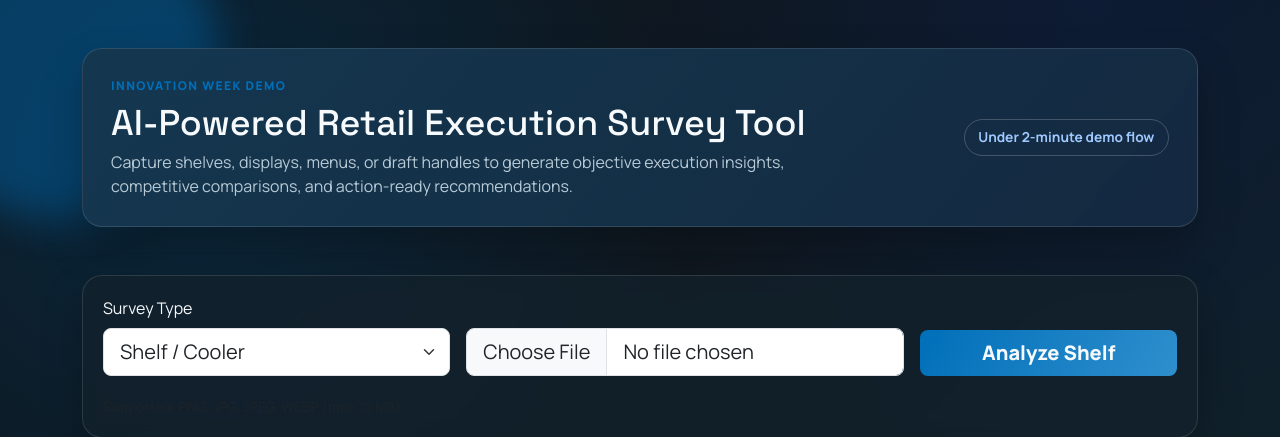
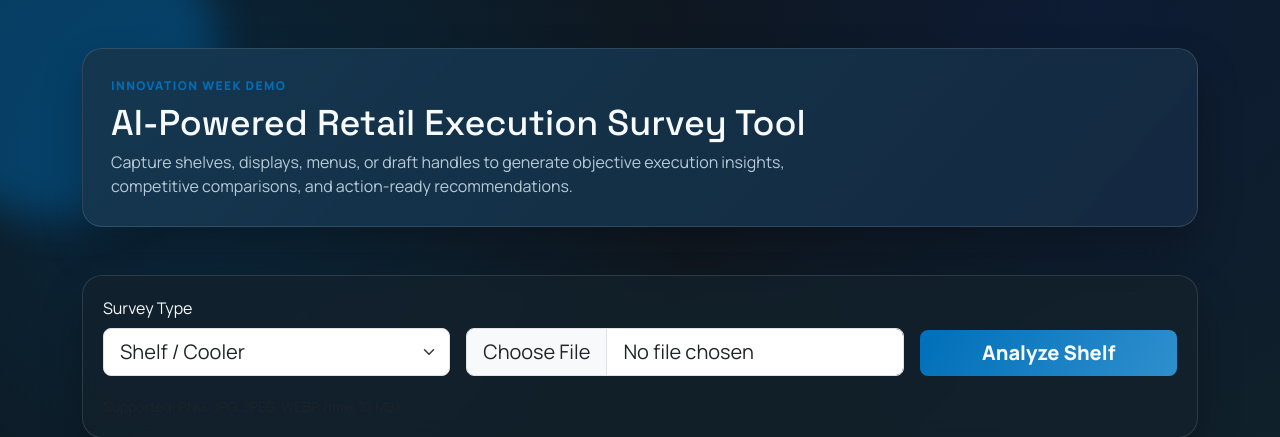
Before and after one commit to brianacowles/innovation-week-fy27q1, a Flask app: page / in a window 1280 px wide. Shown: the top 437 px of the page. Run offline with Flask 3, Linux system fonts and the light colour scheme.

Commit message:
Removed 2 minutes demo flow

```diff
--- a/templates/index.html
+++ b/templates/index.html
@@ -33,9 +33,6 @@
               Capture shelves, displays, menus, or draft handles to generate objective execution
               insights, competitive comparisons, and action-ready recommendations.
             </p>
-          </div>
-          <div class="hero-badge align-self-start align-self-md-center">
-            Under 2-minute demo flow
           </div>
         </div>
       </section>
```
